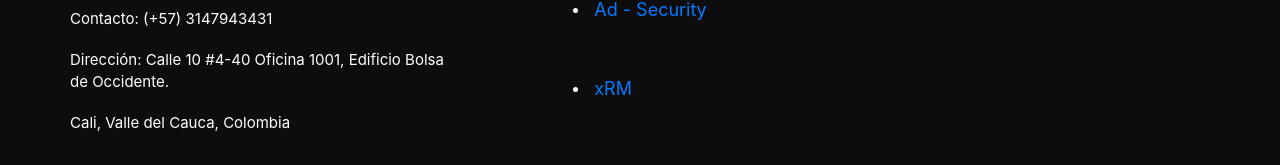
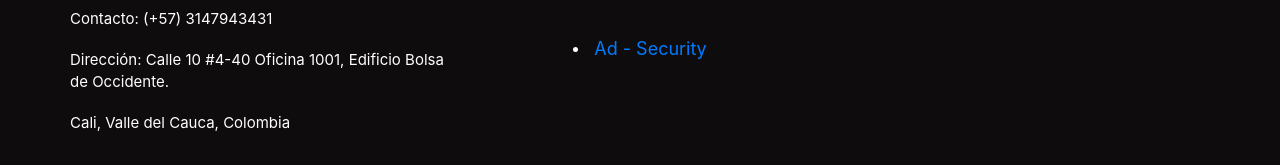
Before and after one commit to Jdmv161010/reactjs-landing-template, a React (Create React App) app: page / in a window 1280 px wide. Shown: the part 3832-3997 px from the top of the page. Built offline with nearby package versions, Linux system fonts and the light colour scheme.

Commit message:
Quitar enlace xRM

```diff
--- a/src/components/molecules/Contact/Contact.js
+++ b/src/components/molecules/Contact/Contact.js
@@ -41,11 +41,6 @@
             <li>
               <a target="_blank" href="https://adsecurity.co/">
                 Ad - Security{" "}
-              </a>
-            </li>
-            <li>
-              <a target="_blank" href="https://www.xrm.com.co/">
-                xRM
               </a>
             </li>
           </div>
```
